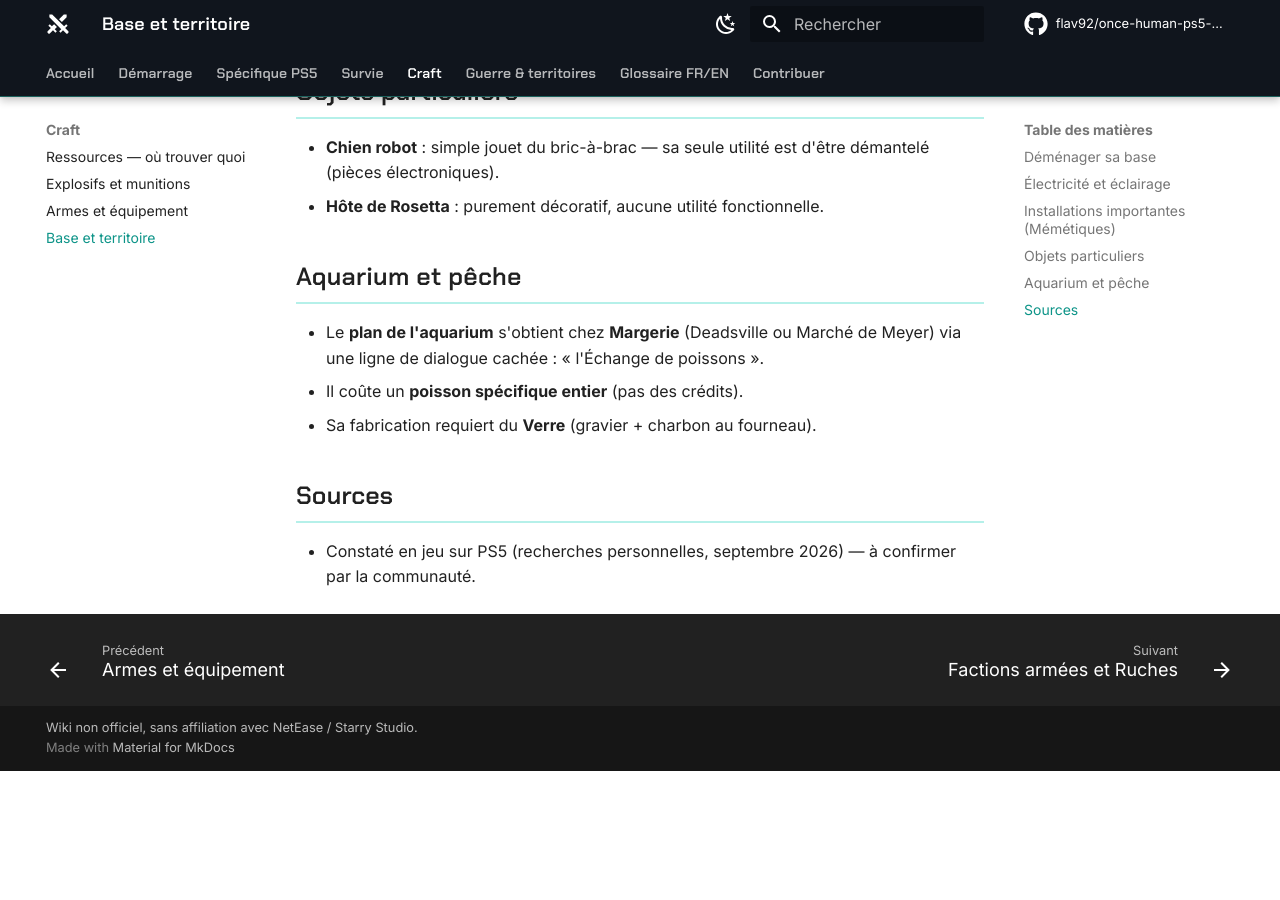
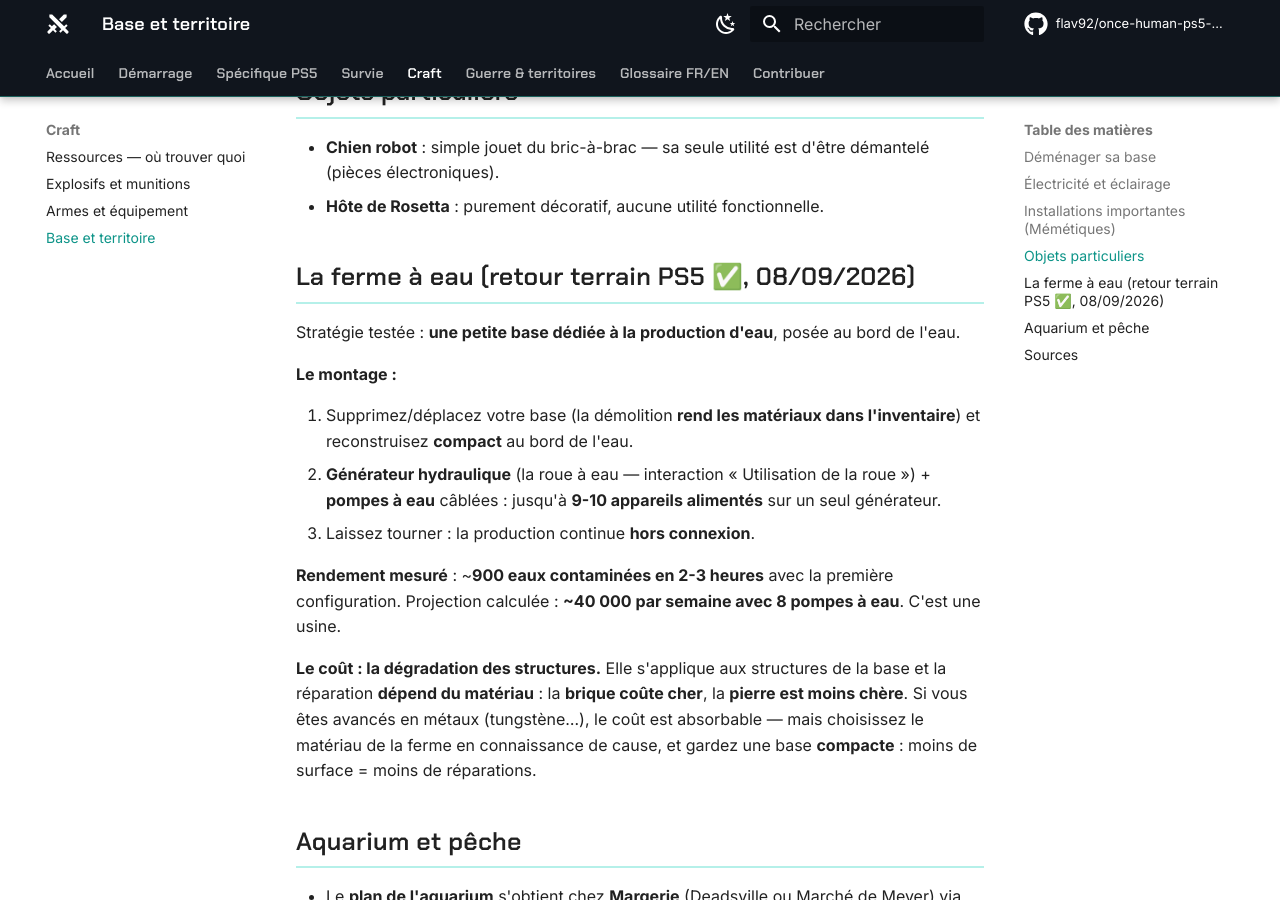
Before and after one commit to flav92/once-human-ps5-wiki, an MkDocs documentation site: the page built from docs/jeu/base-territoire.md, in a window 1280 px wide and 900 px high, scrolled down 1460 px. Built offline with MkDocs 1.6.1 and Material for MkDocs 9.7.7, drawn with Linux system fonts in a browser that asks for light colours; comment, search, counter and statistics services are not loaded; before the commit the page ends 2231 px from its top, so only the background shows below that.

Commit message:
La ferme à eau : générateur hydraulique + pompes, rendements mesurés, coût de dégradation par matériau
900 eaux contaminées en 2-3 h, projection 40 000/semaine avec
8 pompes. Dégradation : brique chère, pierre moins chère.

Co-Authored-By: Claude Fable 5 <noreply@anthropic.com>
Claude-Session: https://claude.ai/code/session_01TCxfqbazixhXZqmCd3gYVk

```diff
--- a/docs/jeu/base-territoire.md
+++ b/docs/jeu/base-territoire.md
@@ -32,6 +32,20 @@ Matériaux utiles : cuivre (câbles et circuits), pièces électroniques (géné
 - **Chien robot** : simple jouet du bric-à-brac — sa seule utilité est d'être démantelé (pièces électroniques).
 - **Hôte de Rosetta** : purement décoratif, aucune utilité fonctionnelle.
 
+## La ferme à eau (retour terrain PS5 ✅, 08/09/2026)
+
+Stratégie testée : **une petite base dédiée à la production d'eau**, posée au bord de l'eau.
+
+**Le montage :**
+
+1. Supprimez/déplacez votre base (la démolition **rend les matériaux dans l'inventaire**) et reconstruisez **compact** au bord de l'eau.
+2. **Générateur hydraulique** (la roue à eau — interaction « Utilisation de la roue ») + **pompes à eau** câblées : jusqu'à **9-10 appareils alimentés** sur un seul générateur.
+3. Laissez tourner : la production continue **hors connexion**.
+
+**Rendement mesuré** : ~**900 eaux contaminées en 2-3 heures** avec la première configuration. Projection calculée : **~40 000 par semaine avec 8 pompes à eau**. C'est une usine.
+
+**Le coût : la dégradation des structures.** Elle s'applique aux structures de la base et la réparation **dépend du matériau** : la **brique coûte cher**, la **pierre est moins chère**. Si vous êtes avancés en métaux (tungstène…), le coût est absorbable — mais choisissez le matériau de la ferme en connaissance de cause, et gardez une base **compacte** : moins de surface = moins de réparations.
+
 ## Aquarium et pêche
 
 - Le **plan de l'aquarium** s'obtient chez **Margerie** (Deadsville ou Marché de Meyer) via une ligne de dialogue cachée : « l'Échange de poissons ».
```
Also changed, not shown: docs/glossaire.md (+4 -1 lines), docs/guerre/prise-de-zone.md (+1 -1 lines).
